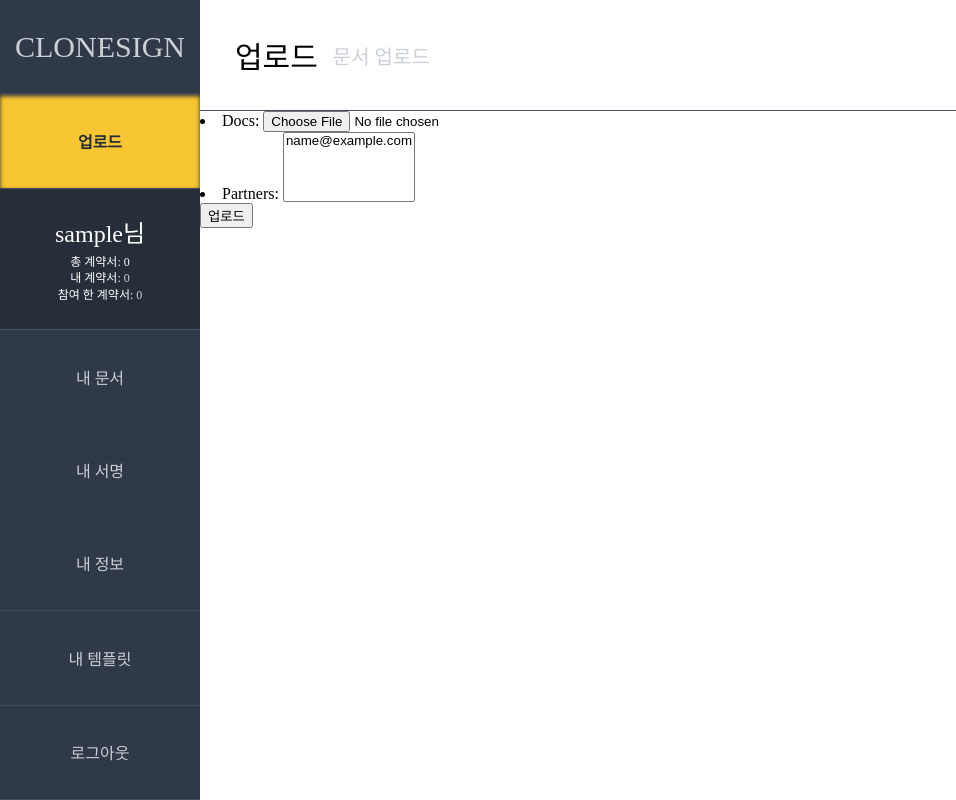
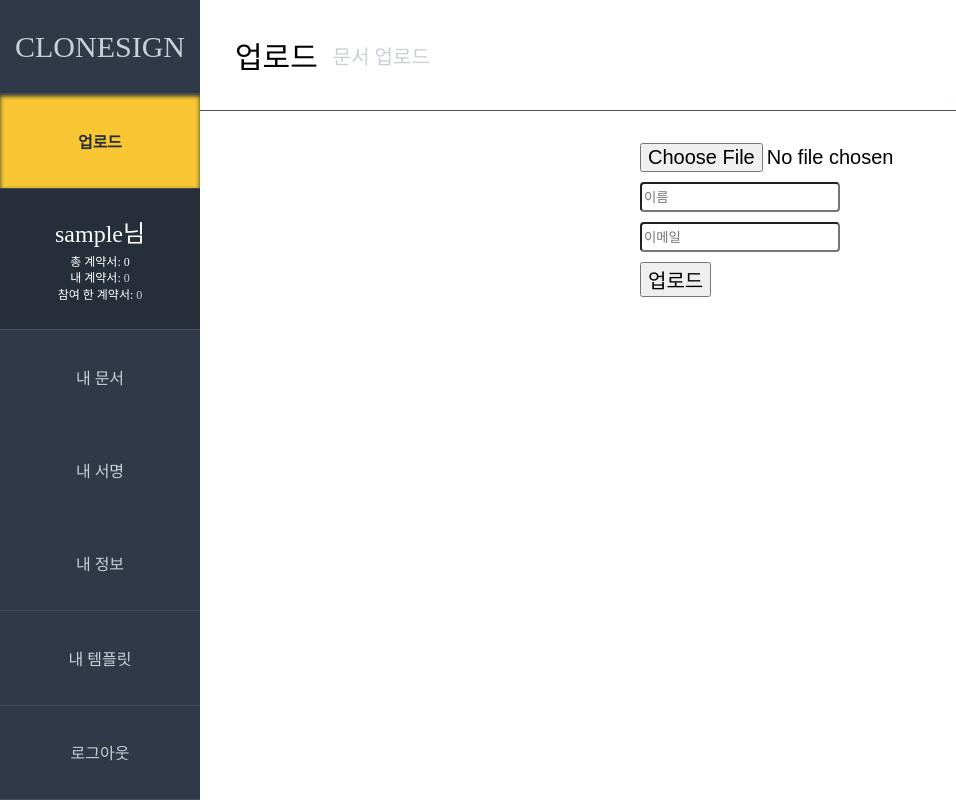
Before and after one commit to JamieJang/clonesign, a Django app: page /document/upload/ in a window 1280 px wide. Shown: the whole page, without its empty margins (0-956 px from the left). Run offline with Django 3.2, Linux system fonts and the light colour scheme; the visitor is signed in with stand-in values (Sample User, id 1); data comes from the database, SQL or seed files in the repository; data that the repository does not hold is empty.

Commit message:
input username & email to find partner

```diff
--- a/document/forms.py
+++ b/document/forms.py
@@ -5,4 +5,4 @@ from . import models
 class DocsForm(forms.ModelForm):
     class Meta:
         model = models.Document
-        fields = ('docs','partners',)
+        fields = ('docs',)
--- a/document/static/document/css/main.css
+++ b/document/static/document/css/main.css
@@ -116,4 +116,5 @@ a{
     display: flex;
     flex-direction: column;
     justify-content: center;
+    align-items: center;
 }
--- /dev/null
+++ b/document/static/document/css/upload.css
@@ -0,0 +1,25 @@
+.upload-form{
+    width: 200px;
+    display: flex;
+    margin-top: 2rem;
+}
+.upload-form form{
+    width: 100%;
+}
+.docs input{
+    font-size: 20px;
+    margin-bottom: 10px;
+}
+.partner{
+    display: flex;
+    flex-direction: column;
+    justify-content: center;
+}
+.partner input{
+    margin-bottom: 10px;
+    height: 30px;
+    border-radius: 4px;
+}
+.submit{
+    font-size: 20px;
+}
--- a/document/templates/document/upload.html
+++ b/document/templates/document/upload.html
@@ -4,18 +4,24 @@
 {% block title %}Upload{% endblock %}
 
 {% block style %}
-
+<link rel="stylesheet" href="{% static 'document/css/upload.css' %}" />
 {% endblock %}
 
 {% block pageName %}업로드{% endblock %}
 {% block pageInfo %}문서 업로드{% endblock %}
 
 {% block content %}
-
+<div class="upload-form">
     <form method="POST" enctype="multipart/form-data">
         {% csrf_token %}
-        {{ form.as_ul }}
-        <input type="submit" value="업로드" />
+        <div class="docs">
+            <input type="file" name="docs" required="" id="id_docs" />
+        </div>
+        <div class="partner">
+            <input type="text" name="username" required="" placeholder="이름" />
+            <input type="email" name="email" required="" placeholder="이메일" />
+        </div>
+        <input class="submit" type="submit" value="업로드" />
     </form>
-
+</div>
 {% endblock %}
--- a/document/views.py
+++ b/document/views.py
@@ -36,16 +36,15 @@ class UploadDocs(View):
                                                         "form": form})
 
     def post(self,request):
-        partners = request.POST['partners']
-        print(partners)
         docs = request.FILES['docs']
         user = request.user
         new_docs = models.Document(creator=user, docs=docs)
         new_docs.save()
 
-        for i in partners:
-            partner = user_models.MyUser.objects.get(pk=i)
-            new_docs.partners.add(partner)
+        name = request.POST['username']
+        email = request.POST['email']
+        partner = user_models.MyUser.objects.get(username=name,email=email)
+        new_docs.partners.add(partner)
         new_docs.save()
 
         return redirect("document:docu-index")
```
